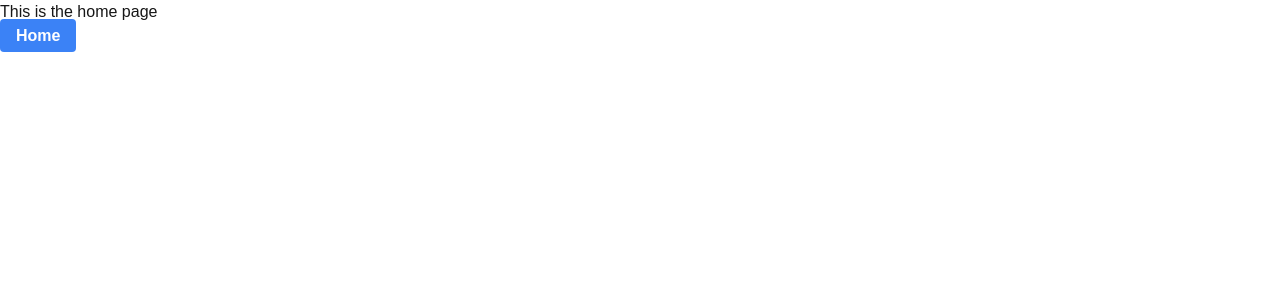
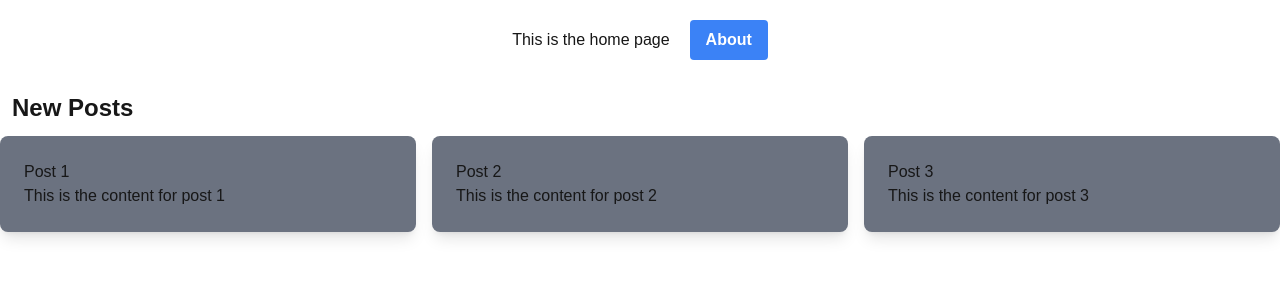
Before and after one commit to Donald-Edinam/alx-project-0x02-setup, a Next.js app in the folder alx-project-0x02/: page /home in a window 1280 px wide. Shown: the top 300 px of the page. Built offline with nearby package versions, Linux system fonts and the light colour scheme.

Commit message:
Add: Implementd the card element

```diff
--- /dev/null
+++ b/alx-project-0x02/components/common/Card.tsx
@@ -0,0 +1,13 @@
+import { CardProps } from '@/interfaces'
+import React from 'react'
+
+const Card = ({ title, content }: CardProps) => {
+    return (
+       <div className="flex-flex-col text-dark bg-gray-500 rounded-lg shadow-lg p-6">
+          <h1>{title}</h1>
+          <p>{content}</p>
+       </div>
+    )
+}
+
+export default Card
--- a/alx-project-0x02/pages/home.tsx
+++ b/alx-project-0x02/pages/home.tsx
@@ -1,14 +1,27 @@
+import Card from '@/components/common/Card'
 import Link from 'next/link'
 import React from 'react'
 
 const home = () => {
-  return (
-    <>
-    <h1>This is the home page</h1>
-    <Link href='/' className='bg-blue-500 hover:bg-blue-700 text-white font-bold py-2 px-4 rounded'>Home</Link>
-    </>
+    return (
+        <>
+            <div className="flex flex-1 items-center justify-center gap-5 m-5">
+                <h1>This is the home page</h1>
+                <Link
+                    className='bg-blue-500 hover:bg-blue-700 text-white font-bold py-2 px-4 rounded'
+                    href="/about">About</Link>
+            </div>
+            <div className="container">
+                <h1 className='font-bold text-2xl p-3'>New Posts</h1>
+                <div className="grid grid-cols-3 gap-4">
+                    <Card title="Post 1" content="This is the content for post 1" />
+                    <Card title="Post 2" content="This is the content for post 2" />
+                    <Card title="Post 3" content="This is the content for post 3" />
+                </div>
+            </div>
+        </>
 
-  )
+    )
 }
 
 export default home
```
Also changed, not shown: alx-project-0x02/interfaces/index.ts (+7 -1 lines).
